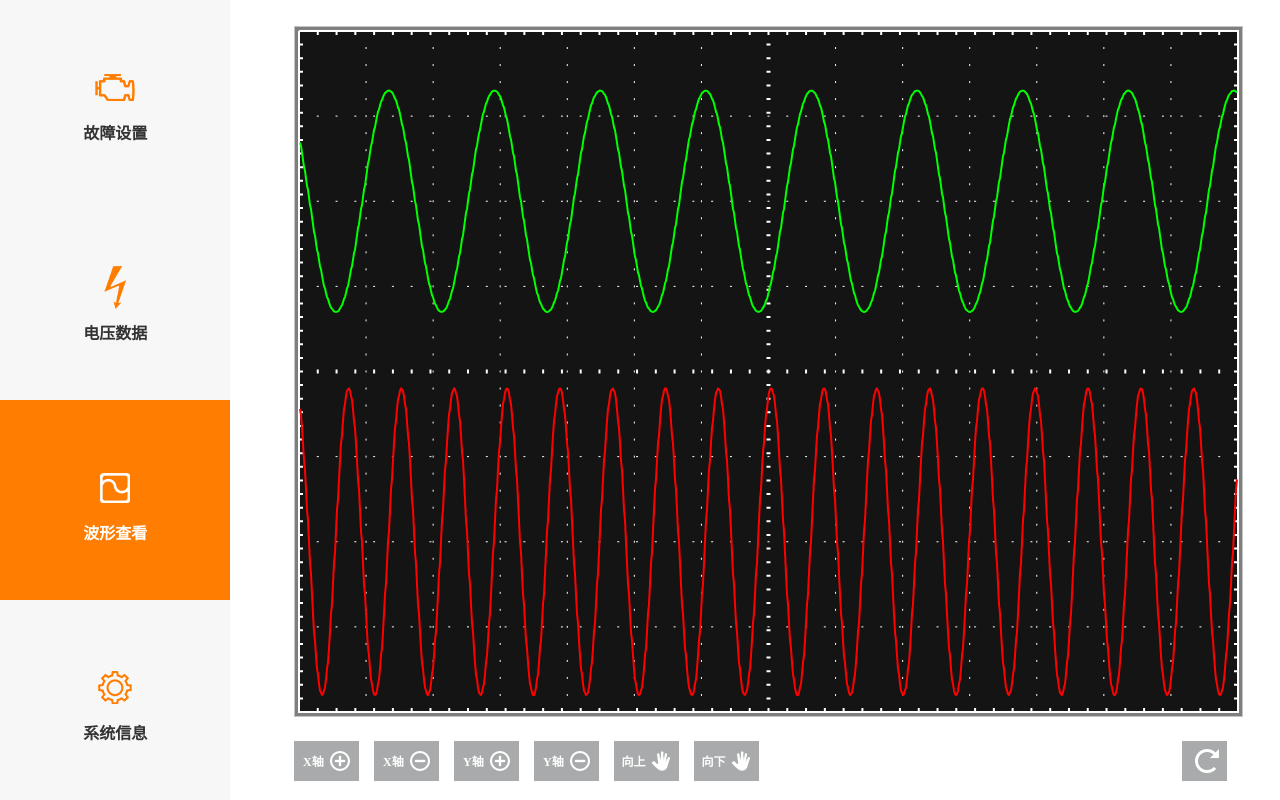
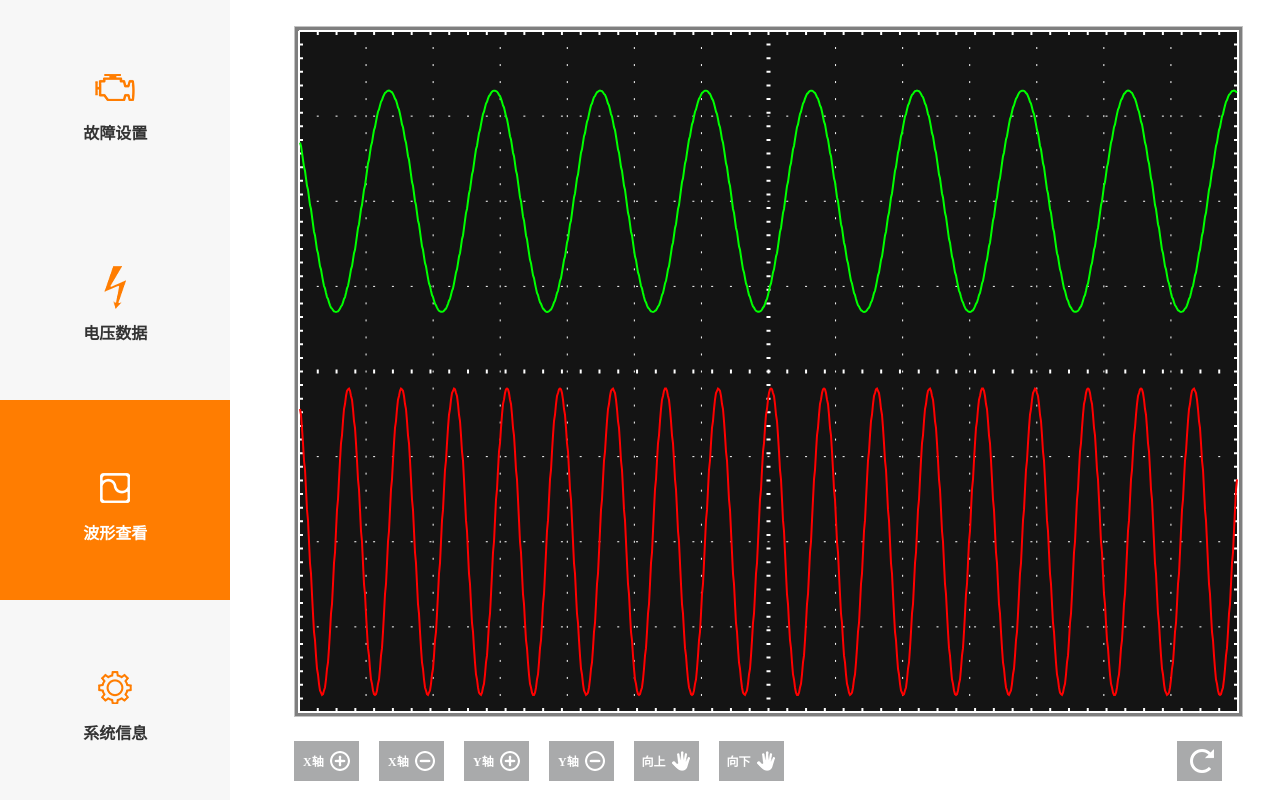
Before and after one commit to jeasonzs/autoSimSystem, a plain HTML site: page templates/waveData.html in a window 1280 px wide. Both pictures are taken after a click on the item "确定". Drawn offline with Linux system fonts and the light colour scheme.

Commit message:
完成websocket初步

```diff
--- a/templates/waveData.html
+++ b/templates/waveData.html
@@ -57,7 +57,6 @@
         .wave-contrl {
             width: 100%;
             height: 40px;
-            /*background-color: #005599;*/
             margin-top: 20px;
         }
 
@@ -68,19 +67,17 @@
             margin: 0px;
         }
 
-        .wave-contrl > ul > li {
-            width: 60px;
-            height: 100%;
-            float: left;
-            margin-right: 20px;
-        }
-
-        .wave-contrl > ul > li > a {
+        .wave-contrl > a {
             background-color: rgb(169,170,171);
             flex-direction:row;
             padding-left: 5px;
             font-size: 12px;
             color: #ffffff;
+
+            width: 60px;
+            height: 100%;
+            float: left;
+            margin-right: 20px;
         }
 
     </style>
@@ -161,15 +158,13 @@
             </canvas>
 
             <div class="wave-contrl">
-                <ul>
-                    <li><a href="#">X轴<img src="../static/images/icon-zoom-in.png"></a></li>
-                    <li><a href="#">X轴<img src="../static/images/icon-zoom-out.png"></a></li>
-                    <li><a href="#">Y轴<img src="../static/images/icon-zoom-in.png"></a></li>
-                    <li><a href="#">Y轴<img src="../static/images/icon-zoom-out.png"></a></li>
-                    <li><a href="#">向上<img src="../static/images/icon-move.png"></a></li>
-                    <li><a href="#">向下<img src="../static/images/icon-move.png"></a></li>
-                    <li style="float: right;width: 40px"><a href="#"><img src="../static/images/icon-reset.png"></a></li>
-                </ul>
+                <a href="#">X轴<img src="../static/images/icon-zoom-in.png"></a>
+                <a href="#">X轴<img src="../static/images/icon-zoom-out.png"></a>
+                <a href="#">Y轴<img src="../static/images/icon-zoom-in.png"></a>
+                <a href="#">Y轴<img src="../static/images/icon-zoom-out.png"></a>
+                <a href="#">向上<img src="../static/images/icon-move.png"></a>
+                <a href="#">向下<img src="../static/images/icon-move.png"></a>
+                <a href="#" style="float: right;width: 40px"><img src="../static/images/icon-reset.png"></a>
             </div>
         </div>
 
@@ -204,6 +199,7 @@
                 $(".wave-page").hide();
             }
         });
+
 
 
 
@@ -244,44 +240,24 @@
         timer();
         setInterval(timer,20);
 
-    });
 
 
+        var host = 'ws://localhost:8000/dataPush.py';
+
+        var websocket = new WebSocket(host);
+
+        websocket.onopen = function (evt) { };
+        websocket.onmessage = function(evt) {
+//                $('#count').html($.parseJSON(evt.data)['inventoryCount']);
+            alert(evt.data);
+        };
+        websocket.onerror = function (evt) { };
+//        websocket.send('im brower');
 
 
-
+    });
 
 </script>
 
-
-
-<script>
-
-
-//    function isLandscape() {
-//        if(window.innerHeight > window.innerWidth) {
-//            return false;
-//        }
-//        else {
-//            return true;
-//        }
-//    }
-//    function processLanscape(type) {
-//        if(!type) {
-//            $("#pageone").hide();
-//        }
-//        else {
-//            $("#pageone").show();
-//        }
-//    }
-//
-//    $(document).on("pagecreate",function(event){
-//        processLanscape(isLandscape());
-//
-//        $(window).on("orientationchange",function(event){
-//            processLanscape(event.orientation == "landscape");
-//        });
-//    });
-</script>
 </body>
 </html>
```
Also changed, not shown: static/js/autoSimSystem.js (added, +27 -0 lines).
